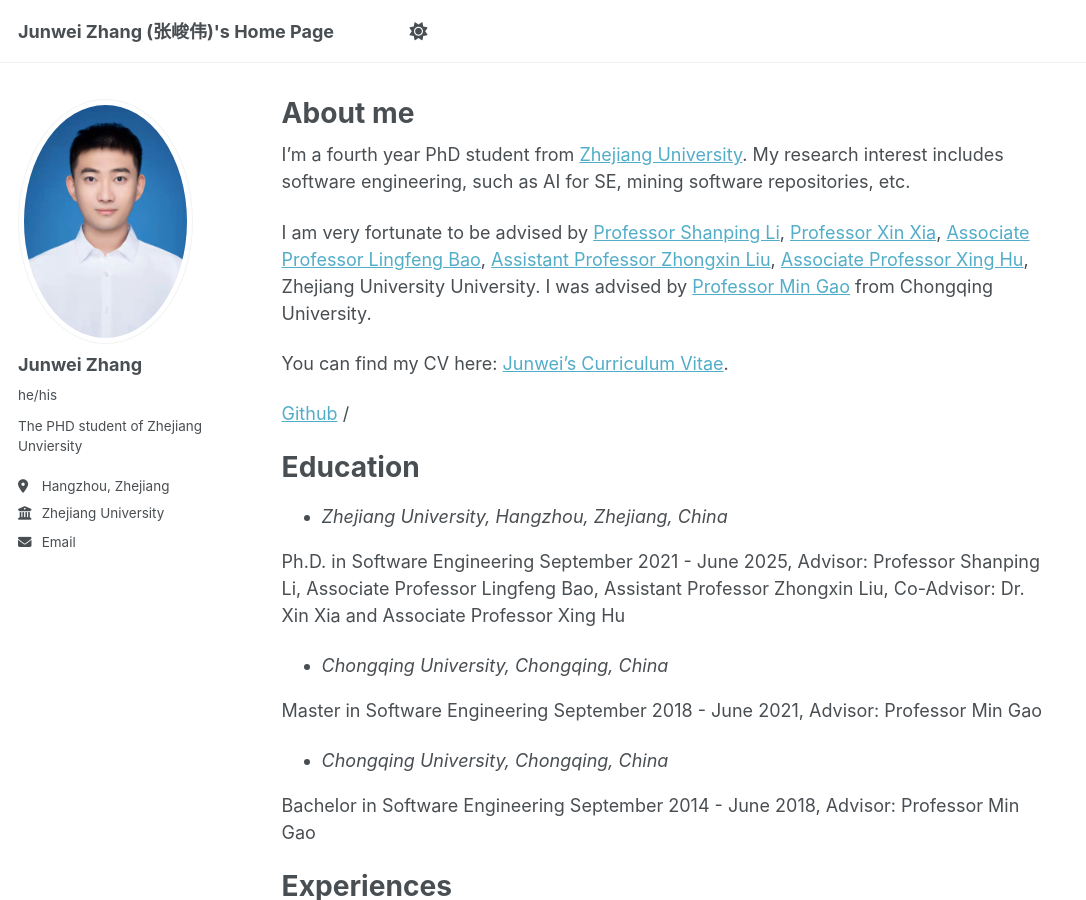
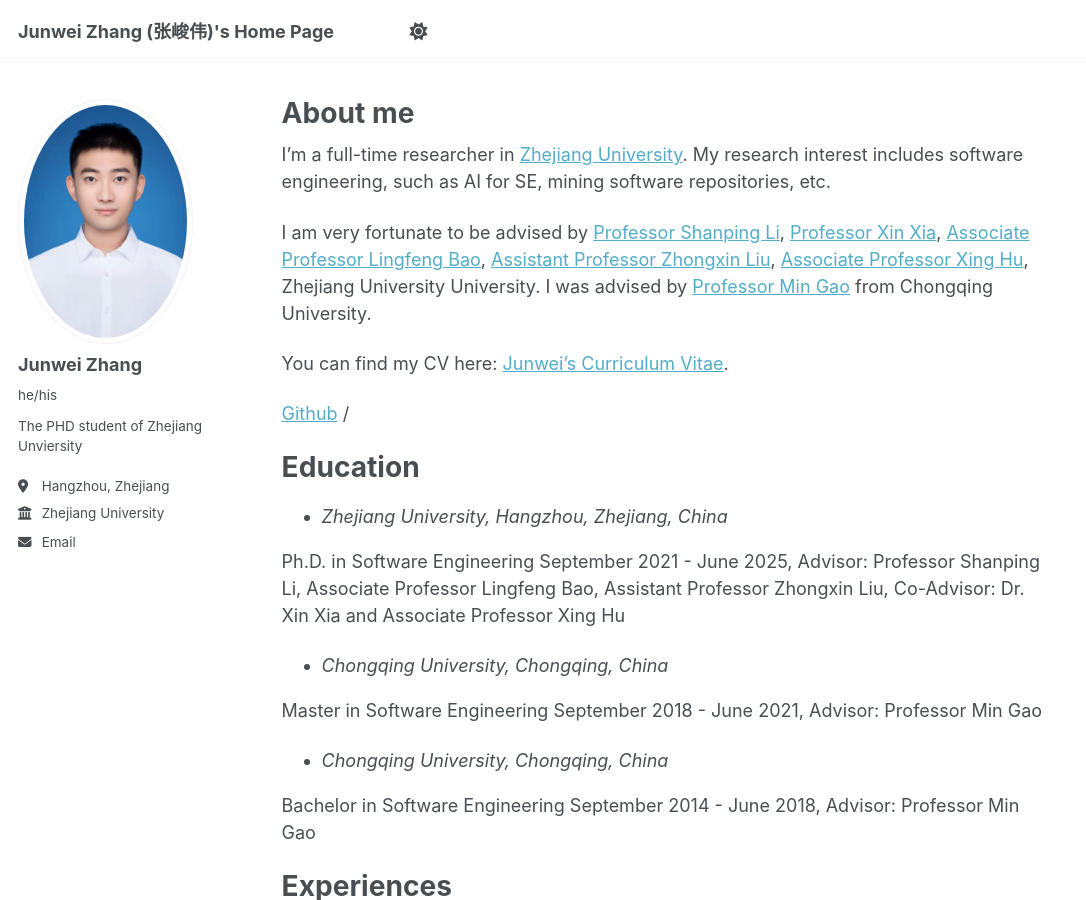
Before and after one commit to jw-zhang-zju/jw-zhang-zju.github.io, a Jekyll site: the page built from _pages/about.md, in a window 1280 px wide and 900 px high. Shown: the whole window, without its empty margins (0-1086 px from the left). Built offline with Jekyll 4.4.1, drawn with Linux system fonts in a browser that asks for light colours.

Commit message:
Update about.md

```diff
--- a/_pages/about.md
+++ b/_pages/about.md
@@ -7,7 +7,7 @@ redirect_from:
   - /about.html
 ---
 
-I'm a fourth year PhD student from [Zhejiang University](https://www.zju.edu.cn/). My research interest includes software engineering, such as AI for SE, mining software repositories, etc.
+I'm a full-time researcher in [Zhejiang University](https://www.zju.edu.cn/). My research interest includes software engineering, such as AI for SE, mining software repositories, etc.
 
 I am very fortunate to be advised by [Professor Shanping Li](https://person.zju.edu.cn/0087125), [Professor Xin Xia](https://xin-xia.github.io/),  [Associate Professor Lingfeng Bao](https://baolingfeng.github.io/), [Assistant Professor Zhongxin Liu](https://zhongxin-liu.github.io/), [Associate Professor Xing Hu](https://xing-hu.github.io/), Zhejiang University University. I was advised by [Professor Min Gao](https://scholar.google.com/citations?user=K8oe7sMAAAAJ&hl=zh-CN) from Chongqing University.
 
```
